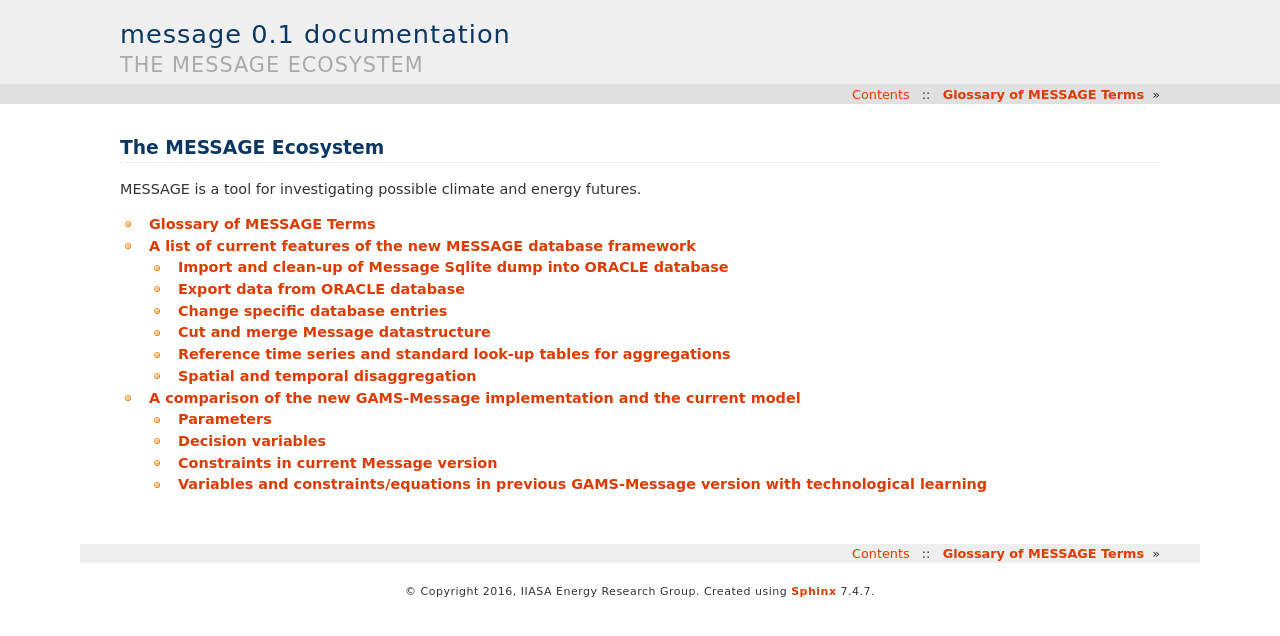
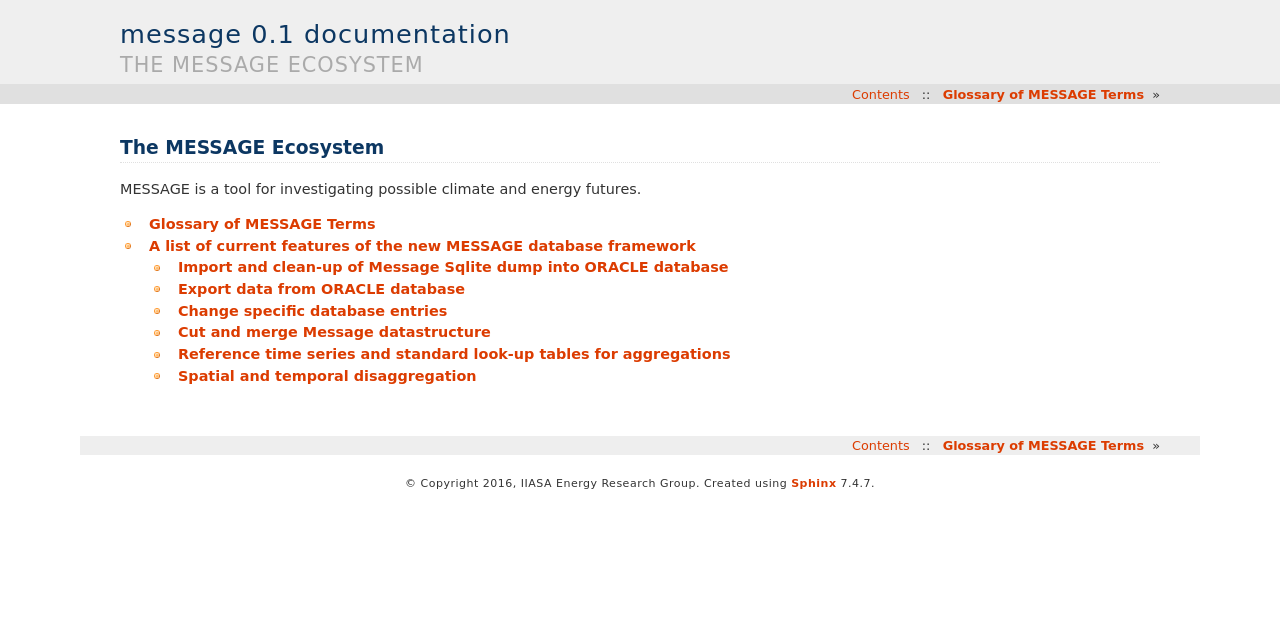
Before and after one commit to yiyi1991/message-ix-models, a Sphinx documentation site: the page built from doc/global/source/index.rst, in a window 1280 px wide. Shown: the top 636 px of the page. Built offline with Sphinx 7.4.7, drawn with Linux system fonts in a browser that asks for light colours; some of the changed lines change nothing that is shown.

Commit message:
move detailed description of new GAMS-MESSAGE framework to the message_gams repository

```diff
--- a/doc/global/source/index.rst
+++ b/doc/global/source/index.rst
@@ -8,4 +8,3 @@ MESSAGE is a tool for investigating possible climate and energy futures.
 
    glossary
    message_DB_new_features
-   message_GAMS_new_features
--- a/doc/global/source/message_GAMS_new_features.rst
+++ /dev/null
@@ -1,146 +0,0 @@
-
-A comparison of the new GAMS-Message implementation and the current model
-==========================
-
-The following notation is used:
-
-- **already implemented** in the new GAMS-Message model
-- *on the to-do list* to be implemented in the new GAMS-Message model
-- :strike:`still imported into DB` for backwards compatibility (writing LDB files), but not to be used further
-- :underline:`new parameters` derived from other input parameters or added manually
-
-Parameters
-----
-
-This is a complete list of parameters imported into the database.
-
-======================================= =============== =================================================================== =================
-New name in DB                          section         index keys                                                          old Message name
-======================================= =============== =================================================================== =================
-energy_stocks                           energyforms:    node|commodity|<value>                                              none
-**demand**                              demand:         node|commodity|level|year|time                                      none
-:strike:`main_output`                   systems:        node|technology|mode|node(O/D)|commodity|level|year|time|time(O/D)  moutp
-:strike:`main_input`                    systems:        node|technology|mode|node(O/D)|commodity|level|<value>              minp
-**output**                              systems:        node|technology|mode|node(O/D)|commodity|level|year|time|time(O/D)  moutp, outp
-**input**                               systems:        node|technology|mode|node(O/D)|commodity|level|year|time|time(O/D)  minp, inp
-**lifetime**                            systems:        node|technology|year                                                pll
-**availability**                        systems:        node|technology|year|time                                           plf
-**inv_cost**                            systems:        node|technology|year                                                inv
-**fix_cost** [#costbyvintage]_          systems:        node|technology|year                                                fom
-**var_cost** [#costbyvintage]_          systems:        node|technology|mode|year|time                                      vom
-bounds_activity                         systems:        node|technology|mode|\*|year|time                                   bda
-bounds_new_capacity                     systems:        node|technology|\*|year|time                                        bdc
-market_penetration_activity             systems:        node|technology|mode|\*|\*|year|time                                mpa
-market_penetration_new_capacity         systems:        node|technology|\*|\*|year|time                                     mpc
-:underline:'initial_new_capacity        none            node|technology|year
-:underline:'spillover_new_capacity      none            node|technology|year|node|technology|year
-*constructiontime* [#construction]_     systems:        node|technology|year                                                ctime
-:strike:`initial_cores`                 systems:        node|technology|\*|year|time                                        corin
-:strike:`final_cores`                   systems:        node|technology|\*|year|time                                        corout
-power_relation                          systems:        node|technology|mode|year|time                                      prel
-con1a                                   systems:        node|technology|mode|\*|year                                        con1a
-con2a                                   systems:        node|technology|mode|\*|year                                        con2a
-conca                                   systems:        node|technology|\*|year|time                                        conca
-con1c                                   systems:        node|technology|\*|year|time                                        con1c
-cost_pseudotec                          variables:      node|pseudotechnology|year|time                                     cost
-upper_bound                             variables:      node|pseudotechnology|year|time                                     upper
-lower_bound                             variables:      node|pseudotechnology|year|time                                     lower
-con1a_pseudotec                         variables:      node|pseudotechnology|\*|year                                       con1a
-con2a_pseudotec                         variables:      node|pseudotechnology|\*|year                                       con2a
-righthandside                           relations:      node|\*|\*|year|time                                                rhs
-range                                   relations:      node|\*|year|time                                                   rng
-availability                            relations:      node|\*|year|time                                                   plf
-cost                                    relations:      node|\*|year|time                                                   cost
-**resource_cost**                       resources:      node|commodity|grade|year                                           cost
-**resource_remaining**                  resources:      node|commodity|grade|year                                           resrem
-**resource_volume**                     resources:      node|commodity|grade|<value>                                        volume
-:strike:`resource_baseyear_extraction`  resources:      node|commodity|grade|<value>                                        byrex
-:underline:`emissionfactor`             none            node|technology|mode|emission|year
-:underline:`duration_period`            none            year
-:underline:`duration_time`              none            time
-======================================= =============== =================================================================== =================
-
-.. [#costbyvintage] Do we want to include the possibility that technology fixed and variable costs change over time?
-.. [#construction] How explicit do we want to formulate the construction time in the capacity constraint?
-
-
-Decision variables
-----
-
-
-Constraints in current Message version
-----
-
-
-Variables and constraints/equations in previous GAMS-Message version with technological learning
-----
-
-These are the variables
-
-================================== =================================================== ============================================================
-Variable name                      index keys                                          explanation
-================================== =================================================== ============================================================
-**CAP**                            period, node, technology, year                      technology capacities (by vintage)
-CAP_TOTAL                          period, node, technology                            total technology capacity (summed over vintages)
-**ACT**                            period, node, technology, mode, year                annual activities for regional technologies (by vintage)
-ACT_SUBANNUAL                      period, node, technology, mode, year, season, time  subannual activities for regional technologies (by vintage)
-ACT_TOTAL                          period, node, technology, mode                      total annual activities for regional technologies
-*STOCK*                            period, node, commodity, level                      remaining stock of resources at beginning of period
-COMMODITY_DEMAND                   period, node, commodity, level                      commodity demand on a certain level
-COMMODITY_SUPPLY                   period, node, commodity, level                      commodity supply on a certain level
-COMMODITY_SUBANNUAL_DEMAND         period, node, commodity, level, season, time        subannual commodity demand on a certain level
-COMMODITY_SUBANNUAL_SUPPLY         period, node, commodity, level, season, time        subannual commodity supply on a certain level
-TOTAL_COMMODITY_CONSUMPTION        period, commodity, level                            total commodity consumption
-TOTAL_COMMODITY_PRODUCTION         period, commodity, level                            total commodity production
-REGIONAL_COMMODITY_CONSUMPTION     period, node, commodity, level                      commodity consumption by region
-REGIONAL_COMMODITY_PRODUCTION      period, node, commodity, level                      commodity production by region
-SECTORAL_COMMODITY_CONSUMPTION     period, node, sector, commodity, level              commodity consumption by region/sector
-SECTORAL_COMMODITY_PRODUCTION      period, node, sector, commodity, level              commodity production by region/sector
-*TOTAL_EMISSION*                   period, emission                                    total emission output
-REGIONAL_EMISSION                  period, node, emission                              emission output by region
-SECTORAL_EMISSION                  period, node, sector, emission                      emission output by region/sector
-**TOTAL_COST**                     period                                              total system costs by periods
-REGIONAL_COST                      period, node                                        costs by region
-SECTORAL_COST                      period, node, sector                                costs by region/sector
-SECTORAL_COST_MESSAGE              period, node, sector                                costs by region/sector (MESSAGE accounting)
-================================== =================================================== ============================================================
-
-These are the constraints
-
-============================================ ===================================================== ============================================================
-Constraint name                              index keys                                            explanation
-============================================ ===================================================== ============================================================
-\* balance equations
-**EQ_COST_TOTAL**                            period                                                objective funtion by period
-:strike:`EQ_COST_REGIONAL`                   period, node                                          objective function by period/region
-:strike:`EQ_COST_SECTORAL`                   period, node, sector                                  objective function by period/region/sector
-:strike:`EQ_COMMODITY_CONSUMPTION_TOTAL`     period, commodity, level                              commodity consumption
-:strike:`EQ_COMMODITY_PRODUCTION_TOTAL`      period, commodity, level                              commodity production
-:strike:`EQ_COMMODITY_CONSUMPTION_REGIONAL`  period, node, commodity, level                        commodity consumption by region
-:strike:`EQ_COMMODITY_PRODUCTION_REGIONAL`   period, node, commodity, level                        commodity production by region
-:strike:`EQ_COMMODITY_CONSUMPTION_SECTORAL`  period, node, sector, commodity, level 'commodity     consumption by region/sector
-:strike:`EQ_COMMODITY_PRODUCTION_SECTORAL`   period, node, sector, commodity, level  'commodity    production by region/sector
-:underline:`COMMODITY_BALANCE`
-**EQ_EMISSION_TOTAL**                        period, emission                                      total emission output
-EQ_EMISSION_REGIONAL                         period, node, emission                                emission output by region
-EQ_EMISSION_SECTORAL                         period, node, sector, emission                        emission output by region/sector
-\* technology specific equations
-**EQ_MAX_AV**                                period, node, technology, year                        maximum technology availability
-:strike:`EQ_MAV_SUBANNUAL_AV`                period, node, technology_load, year, season, time     maximum technology availability by time slice
-:strike:`EQ_MAX_MODE_AV`                     period, node, technology, mode, year                  maximum technology availability by operation mode
-EQ_ADDON_CAP                                 period, node, technology_addon                        add-on technology capacity constraint
-EQ_ADDON_ACT                                 period, node, technology_addon, mode                  add-on technology activity constraint
-EQ_COMMODITY_SUPPLY                          period, node, commodity, level                        supply of commodities
-EQ_COMMODITY_DEMAND                          period, node, commodity, level                        demand for commodities
-EQ_COMMODITY_BALANCE                         period, node, commodity, level                        supply > demand for commodities
-EQ_COMMODITY_SUBANNUAL_SUPPLY                period, node, commodity, level, season, time          supply of commodities with subannual demand
-EQ_COMMODITY_SUBANNUAL_BALANCE               period, node, commodity, level, season, time          supply > demand for commodities with subannual demand
-EQ_CAPACITY_TOTAL                            period, node, technology                              total regional capacities (summed over vintages
-EQ_ACTIVITY_TOTAL                            period, node, technology, mode                        total regional activities (summed over vintages)
-EQ_LOAD_ACT_SUM                              period, node, technology_load, mode, year             aggregation of subannual activities to annual activities
-\* capacity adequacy
-EQ_CAPACITY_ANNUAL_ADEQUACY                  region, commodity, period                             capacity adequacy with annual time resolution
-EQ_CAPACITY_SUBANNUAL_ADEQUACY               region, commodity, period, season, time               capacity adequacy with subannual time resolution
-EQ_FLEXIBILITY_ANNUAL_ADEQUACY               region, commodity, period                             flexibility adequacy with annual time resolution
-EQ_FLEXIBILITY_SUBANNUAL_ADEQUACY            region, commodity, period, season, time               flexibility adequacy with subannual time resolution
-============================================ ===================================================== ============================================================
```
